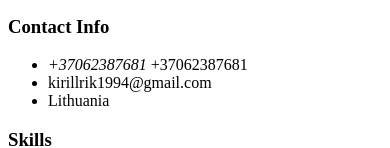
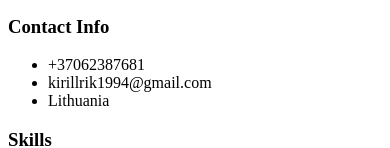
Before and after one commit to KalashnikovKV/rsschool-cv-unsupported-, a plain HTML site: page index.html in a window 390 px wide. Shown: the part 600-748 px from the top of the page. Drawn offline with Linux system fonts and the light colour scheme.

Commit message:
refactor: phone number in index.html file

```diff
--- a/index.html
+++ b/index.html
@@ -23,7 +23,7 @@
             <h3 class="main-title">Contact Info</h3>
             <ul>
               <li>
-                <i class="fa fa-phone">+37062387681</i>
+                <i class="fa fa-phone"></i>
                 +37062387681
               </li>
               <li>
```
